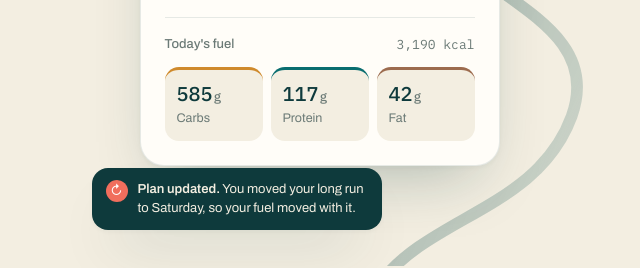
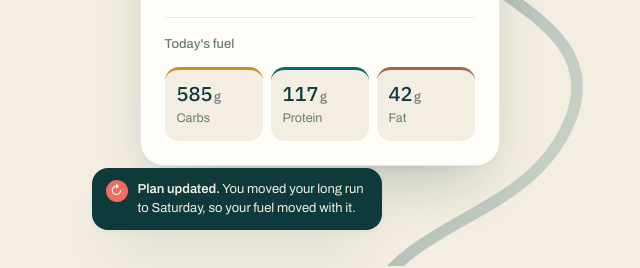
Before and after one commit to margotrneveux-pixel/Attune-Landing-Page, a plain HTML site: page index.html in a window 1280 px wide. Shown: the part 346-614 px from the top of the page, 640-1280 px from the left. Drawn offline with Linux system fonts and the light colour scheme.

Commit message:
Remove calorie figure from the hero's example card
Co-Authored-By: Claude Opus 5.5 <noreply@anthropic.com>
Claude-Session: https://claude.ai/code/session_018gbxXWSFwjAfkBAot4Xtm9

```diff
--- a/index.html
+++ b/index.html
@@ -77,7 +77,7 @@
 
             <div class="today-divider"></div>
 
-            <p class="today-label">Today's fuel <span class="today-kcal">3,190 kcal</span></p>
+            <p class="today-label">Today's fuel</p>
             <div class="macros">
               <div class="macro macro--carbs"><span class="macro-val">585<small>g</small></span><span class="macro-name">Carbs</span></div>
               <div class="macro macro--protein"><span class="macro-val">117<small>g</small></span><span class="macro-name">Protein</span></div>
--- a/styles.css
+++ b/styles.css
@@ -429,11 +429,6 @@ section[id],
   font-size: 13px;
   font-weight: 500;
   color: var(--muted);
-}
-
-.today-kcal {
-  font-family: var(--font-data);
-  font-weight: 400;
 }
 
 .macros {
```
